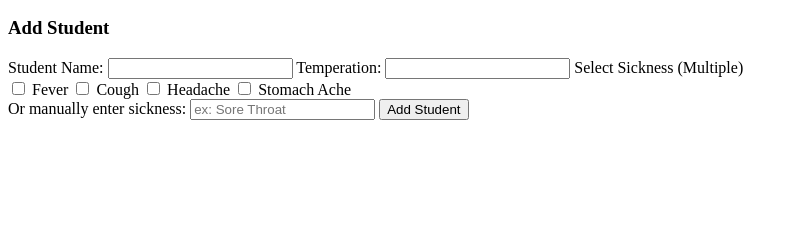
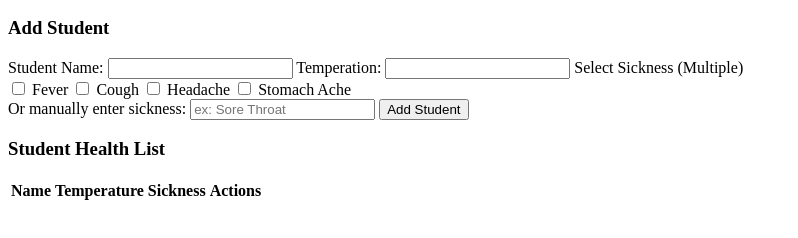
Before and after one commit to J-mar19/Classroom-Health-Monitoring-System, a plain HTML site: page index.html in a window 1280 px wide. Shown: the part 50-288 px from the top of the page, without its empty margins (0-798 px from the left). Drawn offline with Linux system fonts and the light colour scheme.

Commit message:
Added table, h3

```diff
--- a/index.html
+++ b/index.html
@@ -32,5 +32,20 @@
         <button onclick="addStudent()">Add Student</button>
 
     </div>
+
+    <h3>Student Health List</h3>
+
+    <table>
+        <thead>
+            <tr>
+                <th>Name</th>
+                <th>Temperature</th>
+                <th>Sickness</th>
+                <th>Actions</th>
+            </tr>
+        </thead>
+        <tbody id="studentTable"></tbody>
+    </table>
+
 </body>
 </html>
```
